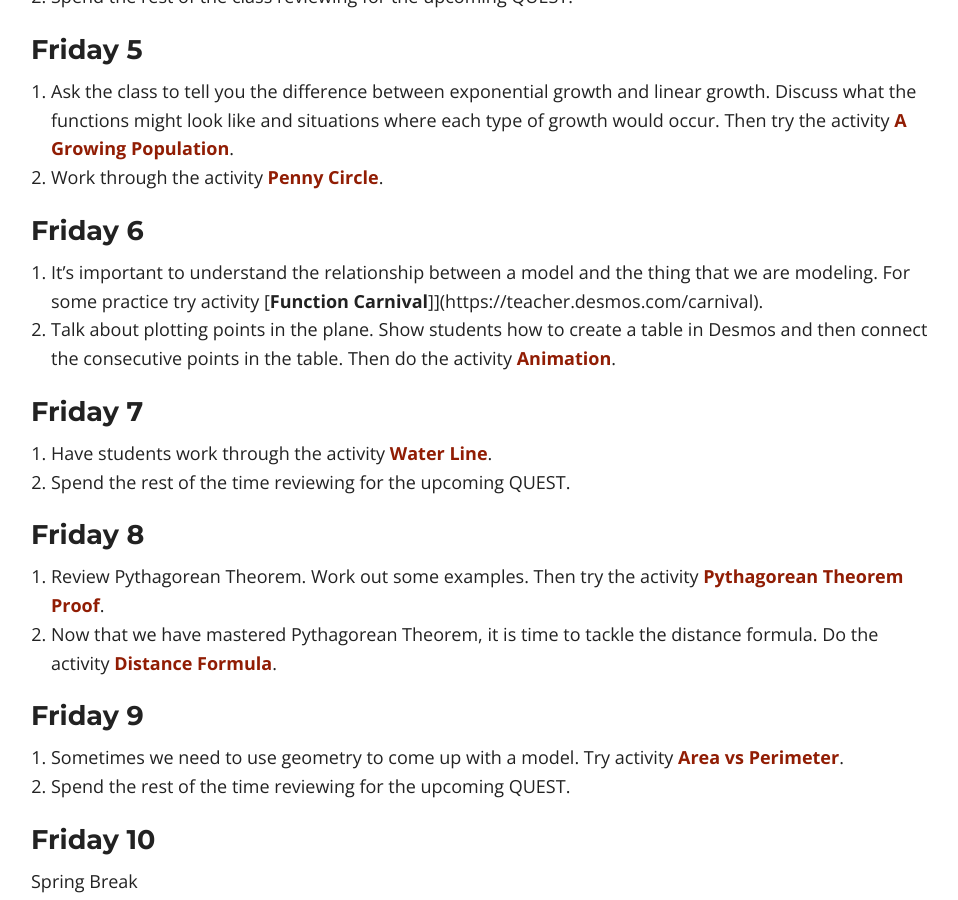
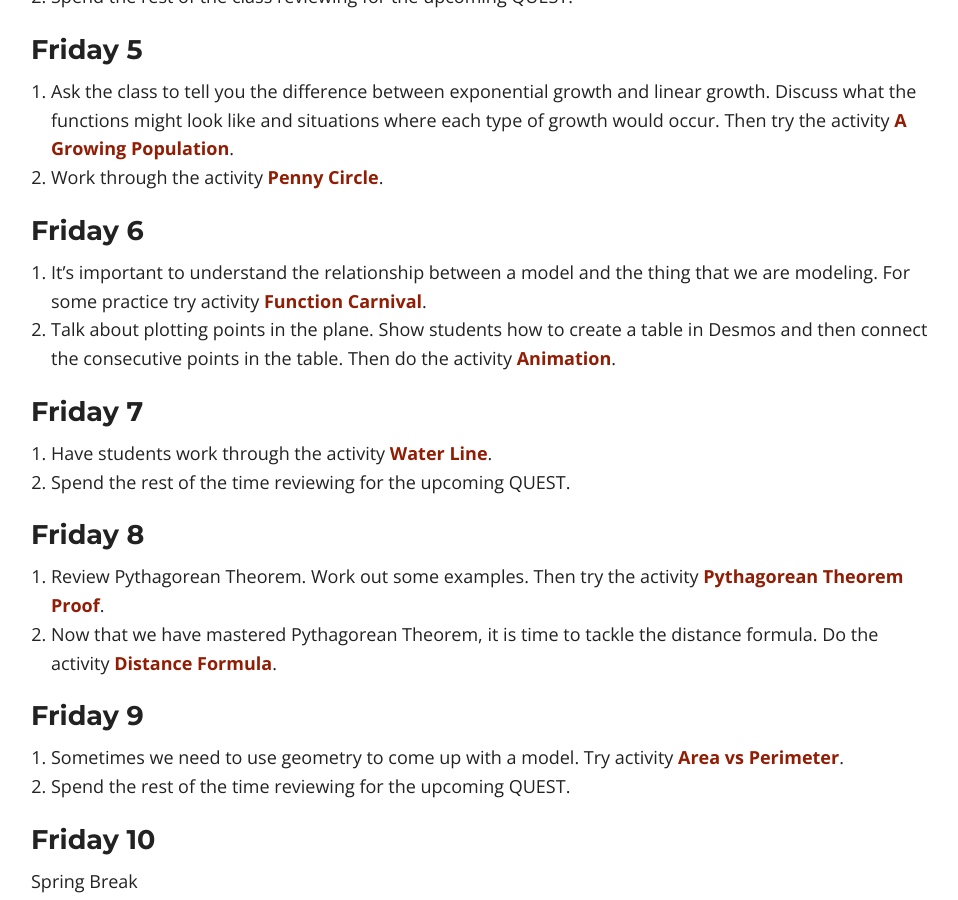
Before and after one commit to sergeballif/sergeballif.github.io, a Jekyll site: the page built from _posts/2016-05-29-a-desmos-activity-based-course.md, in a window 1280 px wide and 900 px high, scrolled down 1867 px. Shown: the whole window, without its empty margins (159-1117 px from the left). Built offline with Jekyll 4.4.1, drawn with Linux system fonts in a browser that asks for light colours; nearby versions of some CDN libraries; formulas are drawn with MathJax 3.

Commit message:
Updated 2016-05-29-a-desmos-activity-based-course.md

```diff
--- a/_posts/2016-05-29-a-desmos-activity-based-course.md
+++ b/_posts/2016-05-29-a-desmos-activity-based-course.md
@@ -54,7 +55,7 @@ Then have students complete the activity [**Slope**](https://teacher.desmos.com/
 
 ### Friday 6
 
-1. It's important to understand the relationship between a model and the thing that we are modeling. For some practice try activity [**Function Carnival**]](https://teacher.desmos.com/carnival).
+1. It's important to understand the relationship between a model and the thing that we are modeling. For some practice try activity [**Function Carnival**](https://teacher.desmos.com/carnival).
 2. Talk about plotting points in the plane. Show students how to create a table in Desmos and then connect the consecutive points in the table. Then do the activity [**Animation**](https://teacher.desmos.com/activitybuilder/custom/56889574f489315635d22fb7).
 
 ### Friday 7
```
Also changed, not shown: other parts of _posts/2016-05-29-a-desmos-activity-based-course.md (+1 -0 lines).
